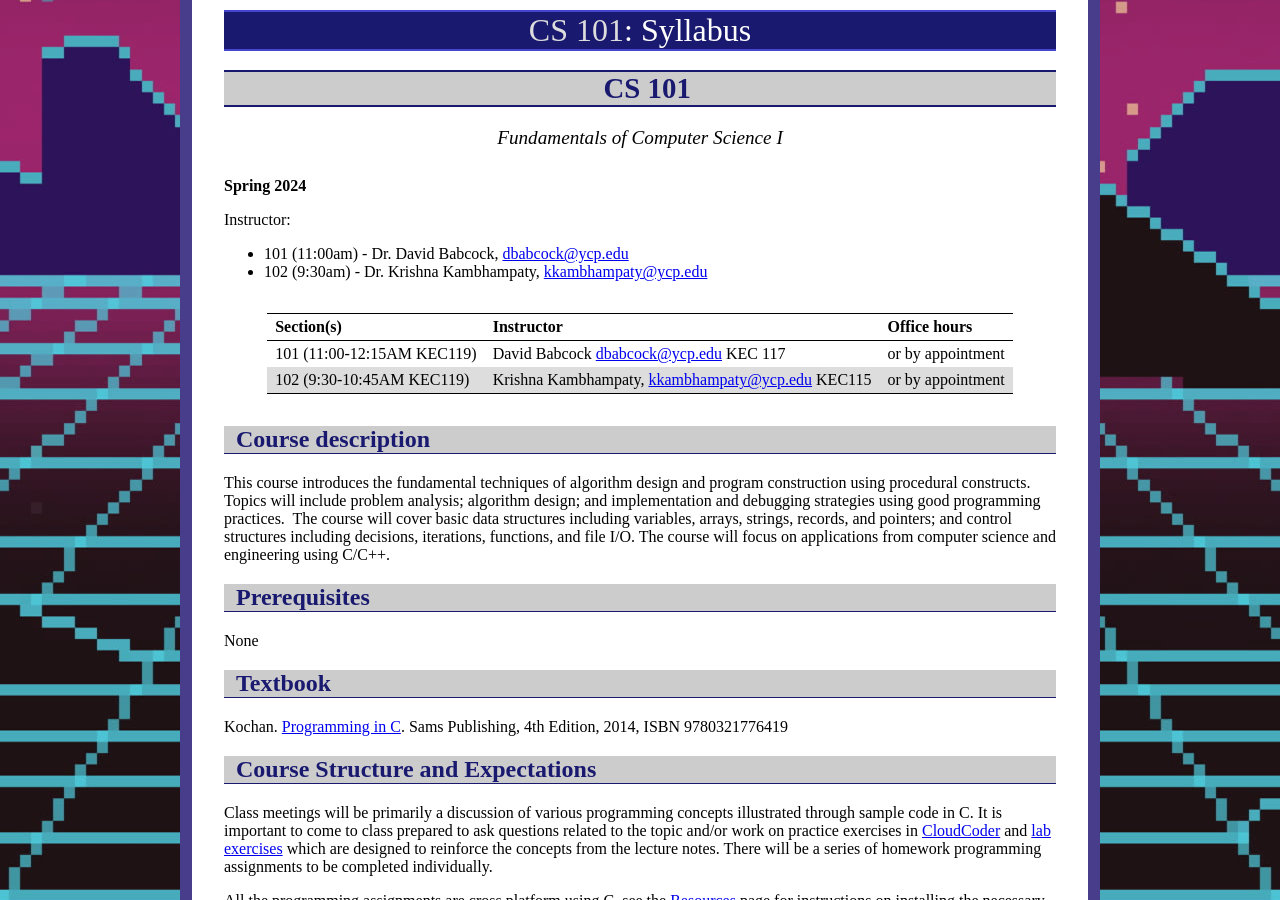
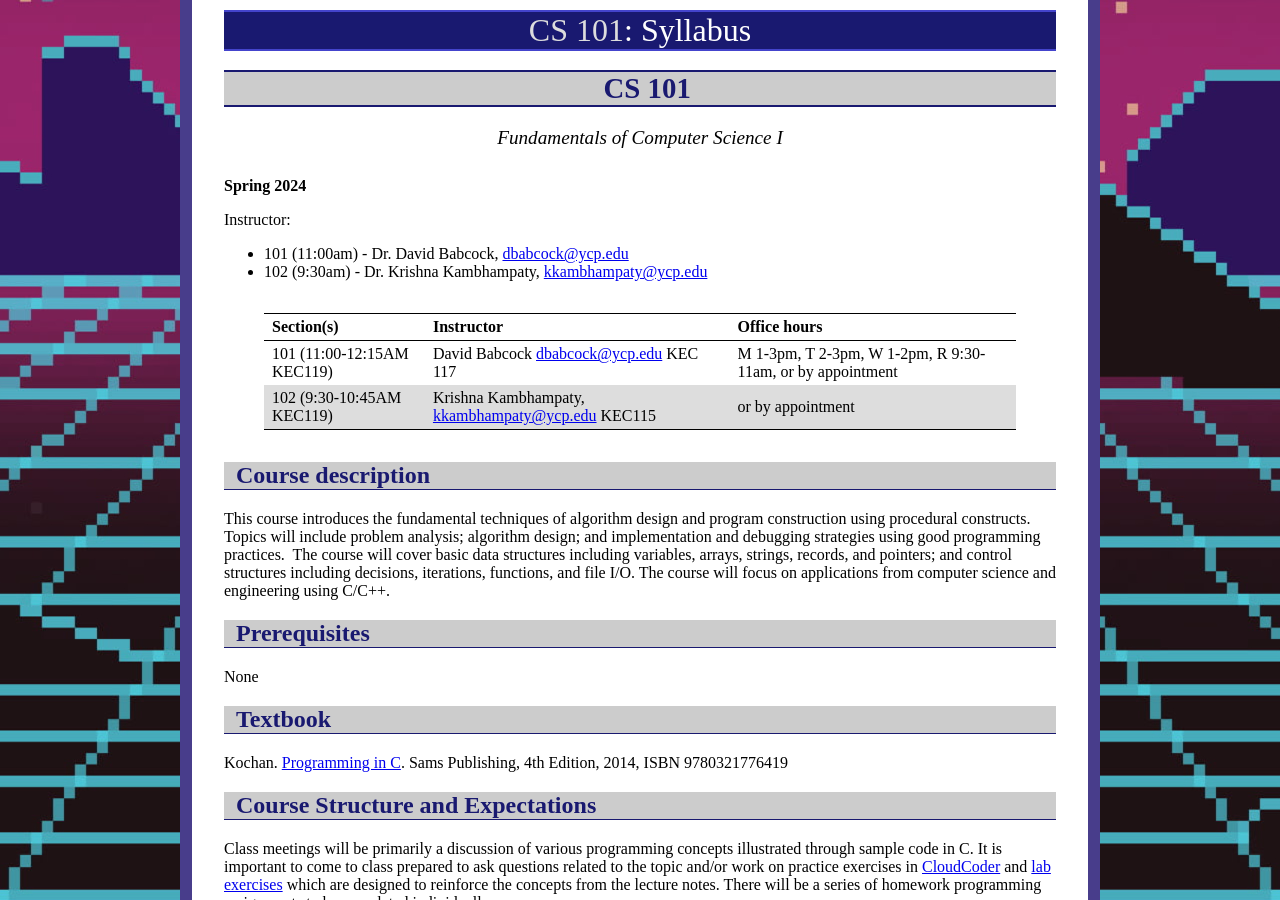
Before and after one commit to ycpcs/cs101-spring2024, a Jekyll site: the page built from syllabus.md, in a window 1280 px wide and 900 px high. Built offline with Jekyll 4.4.1, drawn with Linux system fonts in a browser that asks for light colours.

Commit message:
add office hours

```diff
--- a/syllabus.md
+++ b/syllabus.md
@@ -15,7 +15,7 @@ Instructor:
 
 > Section(s) | Instructor | Office hours
 > ---------- | ---------- | ------------
-> 101 (11:00-12:15AM KEC119) | David Babcock <dbabcock@ycp.edu> KEC 117 | or by appointment
+> 101 (11:00-12:15AM KEC119) | David Babcock <dbabcock@ycp.edu> KEC 117 | M 1-3pm, T 2-3pm, W 1-2pm, R 9:30-11am, or by appointment
 > 102 (9:30-10:45AM KEC119) | Krishna Kambhampaty, <kkambhampaty@ycp.edu> KEC115 | or by appointment
 
 Course description
```
